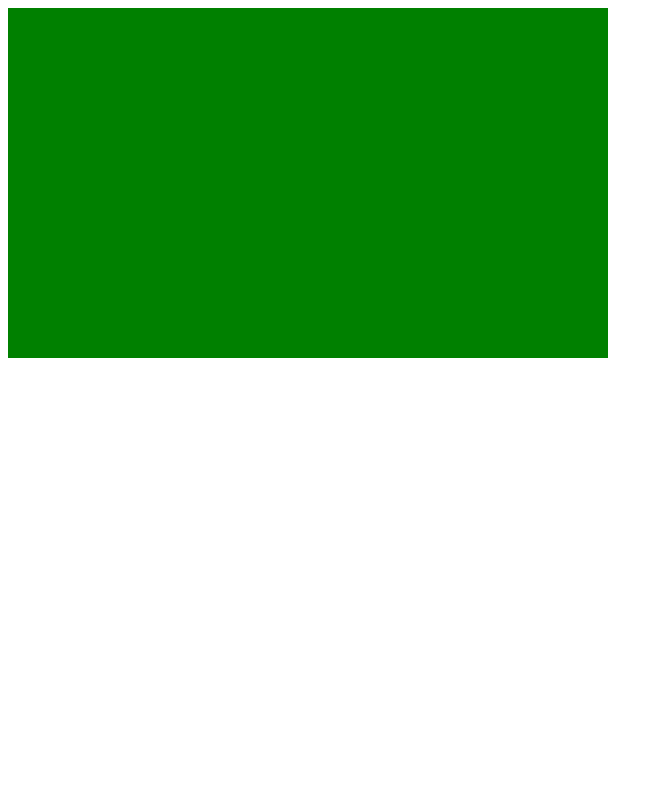
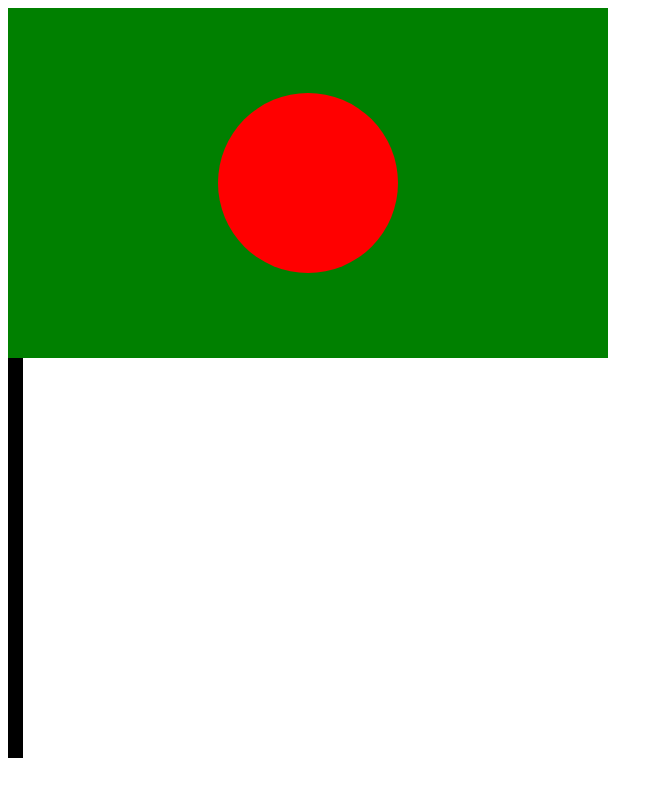
Before and after one commit to noyonali492/Position, a plain HTML site: page index.html in a window 1280 px wide. Shown: the whole page, without its empty margins (0-663 px from the left). Drawn offline with Linux system fonts and the light colour scheme.

Commit message:
national flug complete

```diff
--- a/css/style.css
+++ b/css/style.css
@@ -67,9 +67,27 @@
     margin: auto;
 }
 
-
+.len{
+    background: black;
+    width: 15px;
+    height: 750px;
+    left: 0;
+}
 .box11{
     width: 600px;
     height: 350px;
     background: green;
+    position: relative;
 }
+.box22{
+    width: 180px;
+    height: 180px;
+    background: red;
+    position: absolute;
+    left: 0;
+    top: 0;
+    bottom: 0;
+    right: 0;
+    margin: auto;
+    border-radius: 50%;
+}
--- a/index.html
+++ b/index.html
@@ -13,9 +13,11 @@
         <div class="box6">6</div>
         <div class="box7">7</div> -->
 
+       <div class="len">
         <div class="box11">
             <div class="box22"></div>
         </div>
 
+       </div>
     </body>
 </html>
```
